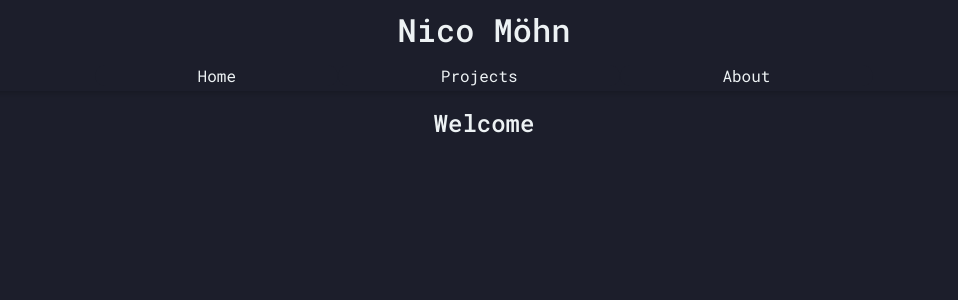
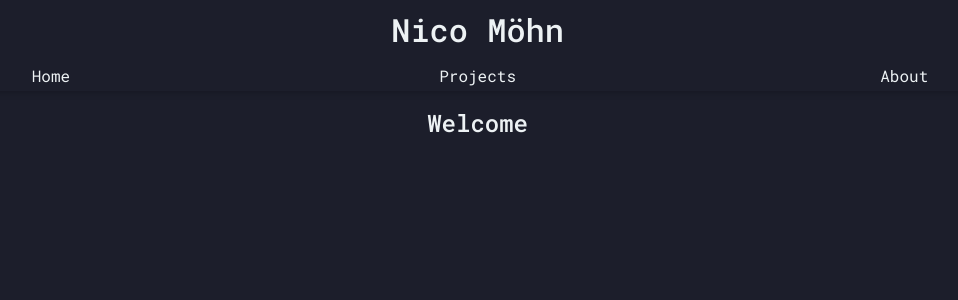
Before and after one commit to nitodeco/nitodeco-portfolio, a React (Create React App) app: page / in a window 1280 px wide. Shown: the top 300 px of the page, without its empty margins (156-1114 px from the left). Built offline with nearby package versions, Linux system fonts and the light colour scheme.

Commit message:
Fixed button styling issue

```diff
--- a/src/index.css
+++ b/src/index.css
@@ -4,6 +4,7 @@
 :root {
   --bg: #1C1E2B;
   --dark: #2B2D42;
+  --dark-hl: #34364f;
   --mid: #8D99AE;
   --white: #EDF2F4;
   --yellow: #FFBC42;
@@ -16,7 +17,10 @@ body {
   color: var(--white);
   display: flex;
   flex-direction: column;
-  justify-content: center;
+  align-items: center;
+  overflow: auto;
+  height: 1600px;
+  width: 99%;
 }
 
 .mono {
@@ -40,13 +44,10 @@ body {
 
 .links {
   display: flex;
-  justify-content: space-between;
+  justify-content: space-evenly;
   align-items: center;
   height: 32px;
-}
-
-.navbar a {
-  margin-inline: 8vw;
+  width: 100vw;
 }
 
 .navbar h1 {
@@ -69,26 +70,66 @@ h1, h2, h3, h4, h5, h6 {
 }
 
 a {
+  position: relative;
   text-decoration: none;
   color: var(--white);
+  display: flex;
+  justify-content: center;
+  align-items: center;
+  width: 100%;
+  height: 100%;
+  transition: font-size 0.3s;
 }
 
 a:hover {
   color: var(--yellow);
+  font-size: 110%;
 }
 
 .btn {
+  flex: 1;
+  display: inline-flex;
+  align-items: center;
+  justify-content: center;
+  height: 100%;
   cursor: pointer;
   background-color: var(--bg);
   color: var(--white);
-  border-radius: 16px;
+  position: relative;
+  transition: transform 0.3s;
 }
 
 .btn:hover {
   background-color: var(--dark);
   color: var(--yellow);
+  transform: scale(1.02);
 }
 
 .btn:hover a {
   color: var(--yellow);
 }
+
+::-webkit-scrollbar {
+  width: 8px;
+}
+
+::-webkit-scrollbar-thumb {
+  background-color: var(--dark);
+  border-radius: 16px;
+}
+
+::-webkit-scrollbar-thumb:hover {
+  background-color: var(--dark-hl);
+}
+
+@media (prefers-reduced-motion: no-preference) {
+  body {
+    scroll-behavior: smooth;
+  }
+}
+
+@media (prefers-reduced-motion: reduce) {
+  body {
+    scroll-behavior: auto;
+  }
+}
```
